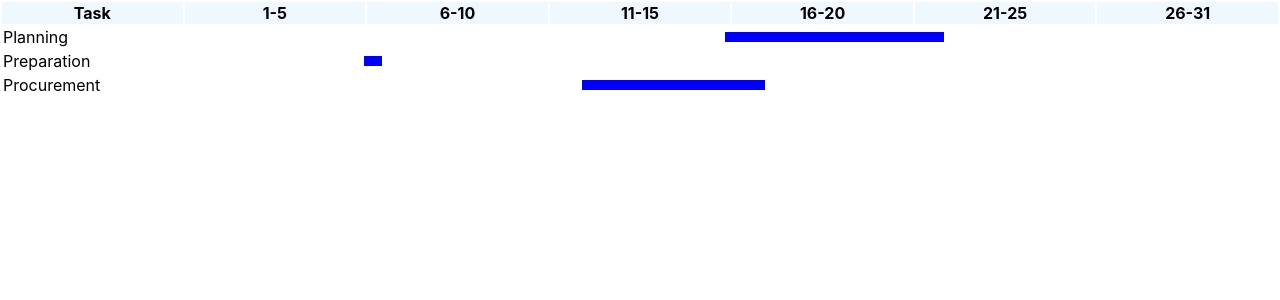
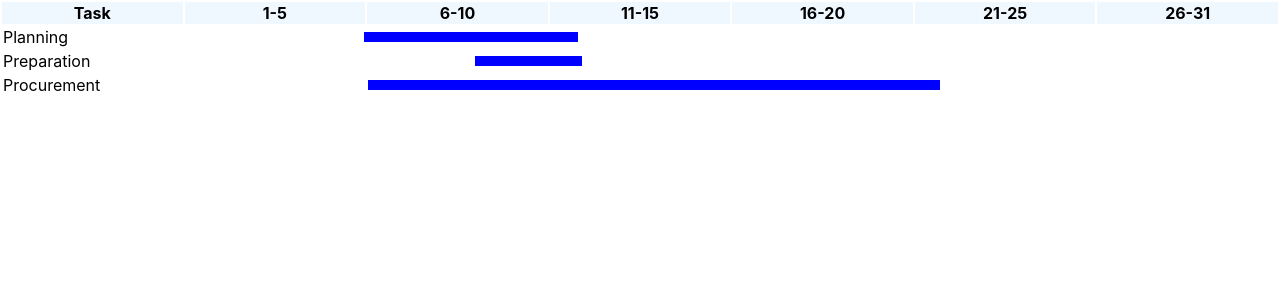
Before and after one commit to Mohammedirbaaz/ganttchart, a React (Create React App) app: page / in a window 1280 px wide. Shown: the top 300 px of the page. Built offline with nearby package versions, Linux system fonts and the light colour scheme.

Commit message:
data changes properly

```diff
--- a/src/Components/data.json
+++ b/src/Components/data.json
@@ -1 +1 @@
-[{"Name":"Planning","StartTime":"10/04/2021","EndTime":"15/04/2021","Status":"yettofinish"},{"Name":"Preparation","StartTime":"05/04/2021","EndTime":"6/04/2021","Status":"inProg"},{"Name":"Procurement","StartTime":"06/04/2021","EndTime":"10/04/2021","Status":"yettofinish"}]
+[{"Name":"Planning","StartTime":"05/04/2021","EndTime":"10/04/2021","Status":"dsfsfd"},{"Name":"Preparation","StartTime":"09/04/2021","EndTime":"11/04/2021","Status":"inprog"},{"Name":"Procurement","StartTime":"06/04/2021","EndTime":"21/04/2021","Status":"dfgdfg"}]
--- a/src/Components/mainpage.js
+++ b/src/Components/mainpage.js
@@ -129,16 +129,17 @@ class mainpage extends Component{
             else if(start==="05" || start==="10" || start==="15" || start==="20" || start==="25" || start==="30"){
                 finds=start-1;
             }
-            else if(start==1 || start==6 || start==11 || start==16 || start==21 || start==26){
+            frists=start-frists;
+            finds=frists;
+            if(start==="01" || start==6 || start==11 || start==16 || start==21 || start==26){
                 finds=0;
             }
-            frists=start-frists;
-            finds=frists;
+
 
             finds=finds*20;
             ids.style.marginLeft=finds+"%";
 
-            let finder1=rem/4.9;
+            let finder1=rem/5;
             finder1=finder1*100;
             ids.style.width=finder1+"%";
         },1000)
```
Also changed, not shown: 1 other file (tests, documents, lock files or other folders).
